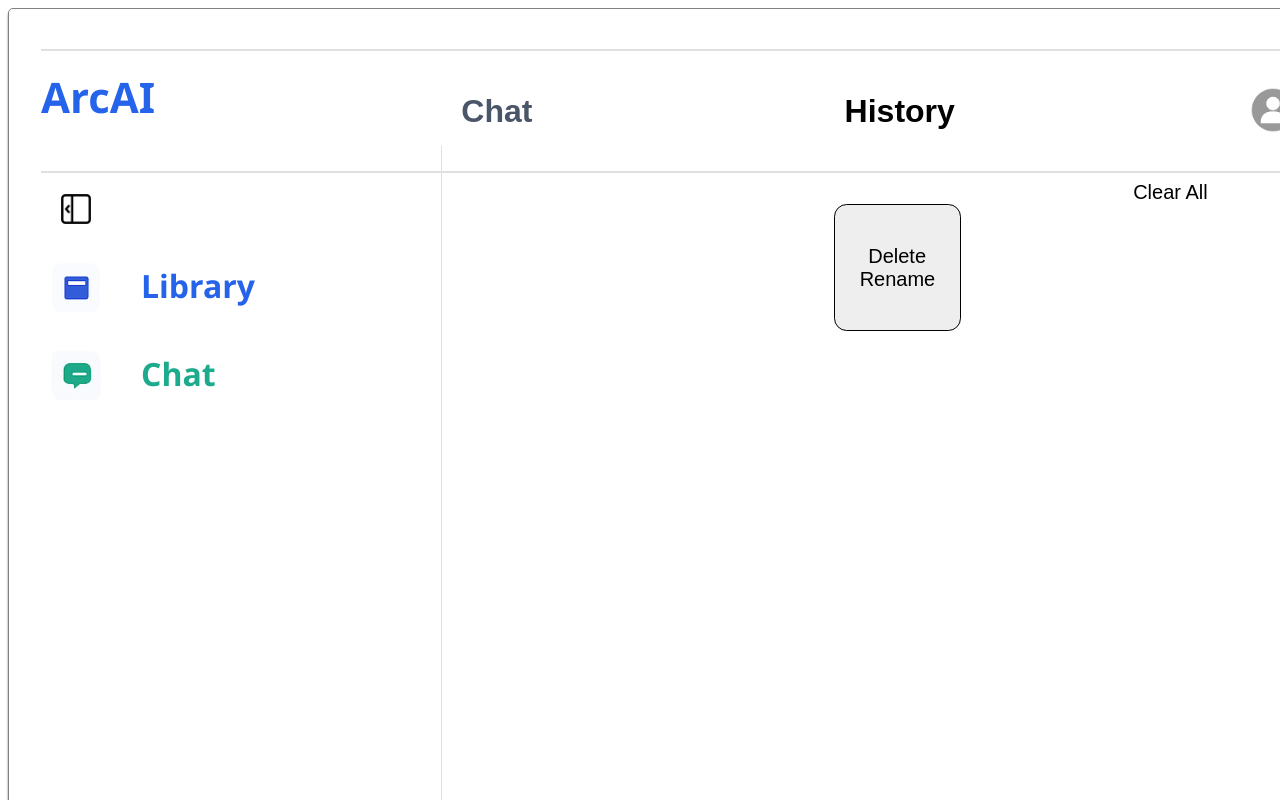
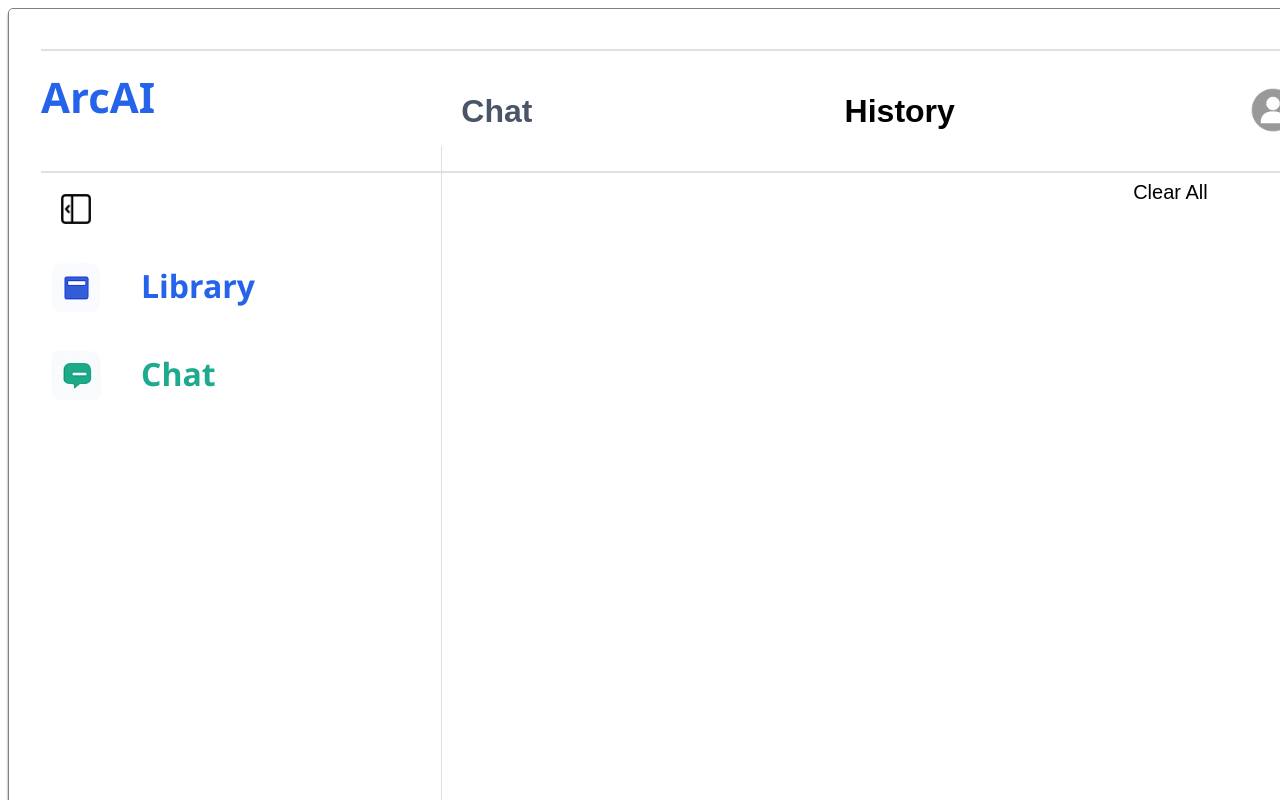
Before and after one commit to SARWANdev/ArcAI, a React (Vite) app in the folder VIEW/: page /workspace/chat-history in a window 1280 px wide. Shown: the top 800 px of the page. Built offline with nearby package versions, Linux system fonts and the light colour scheme; sample sign-in values are in the browser's storage.

Commit message:
Refactoring

```diff
--- a/VIEW/src/Pages/ChatHistoryPage.jsx
+++ b/VIEW/src/Pages/ChatHistoryPage.jsx
@@ -45,7 +45,6 @@
                 <div className="chat-history-page-content">
                     <div className="chat-history-page-content-container" id = "chat-history-page-content-container">
                         <ClearAllButton/>
-                        <PopUpBoxChatHistoryOptions/>
                     </div>
                     <IDContext.Provider value = {"chat-history-page-content-container"}>
                         <Sidebar/>
```
